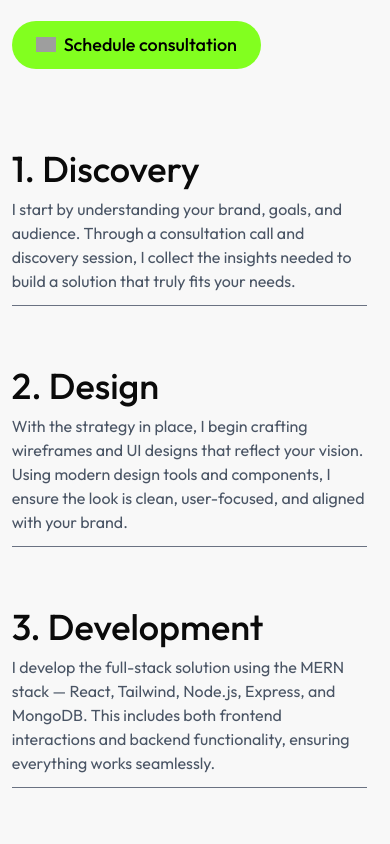
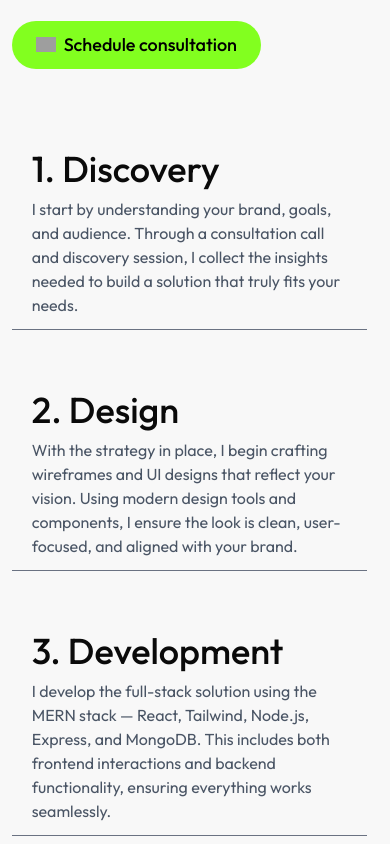
Before and after one commit to razaaliwebdev/razaali-portfolio, a Next.js app: page / in a window 390 px wide. Shown: the part 3400-4244 px from the top of the page. Built offline with nearby package versions, Linux system fonts and the light colour scheme; grey boxes are pictures that could not be loaded.

Commit message:
fix the my process section

```diff
--- a/src/components/sections/MyProcess.tsx
+++ b/src/components/sections/MyProcess.tsx
@@ -18,7 +18,7 @@ const MyProcess = () => {
           {myProcess.map((item, index) => {
             return (
               <div
-                className="my-10 border-b-[1px] border-gray-500 py-3"
+                className="my-10 border-b-[1px] px-5 md:px-0 border-gray-500 py-3"
                 key={index}
               >
                 <h2 className="md:text-3xl text-4xl font-medium my-2">
```
